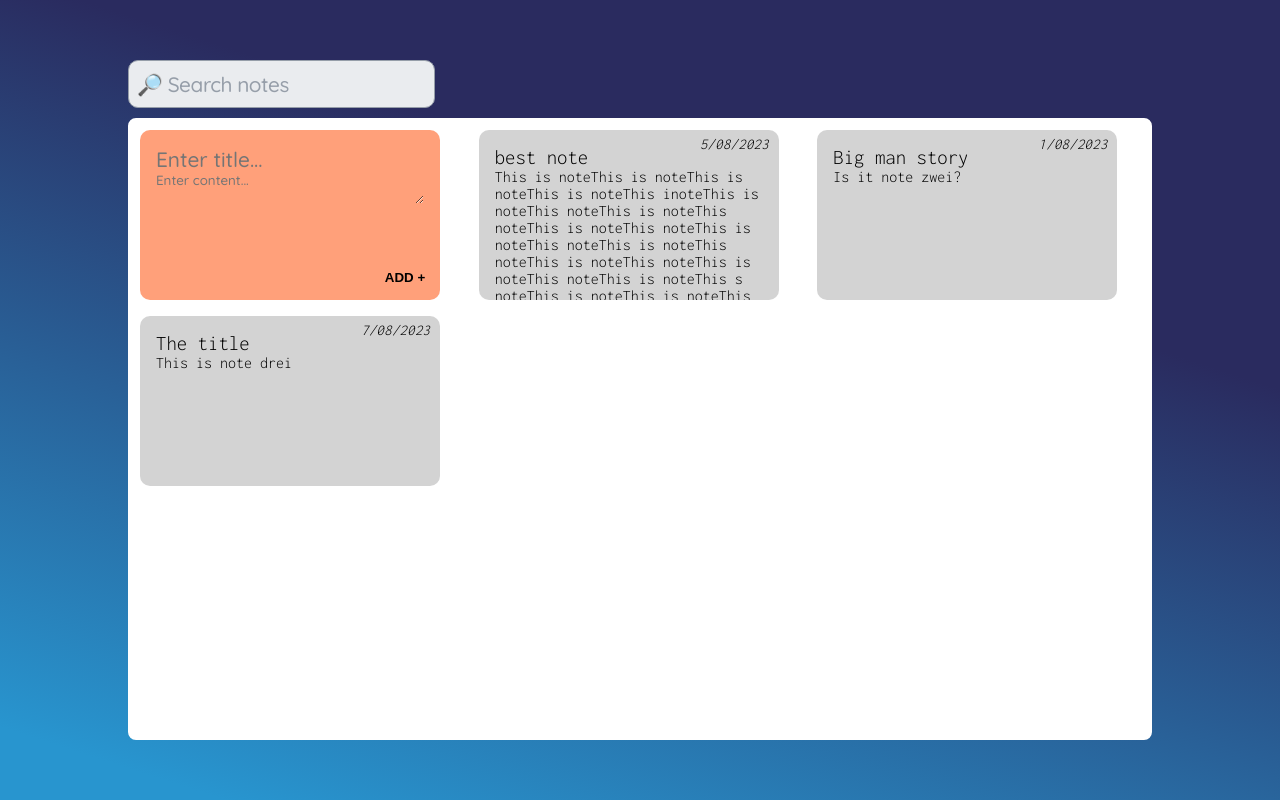
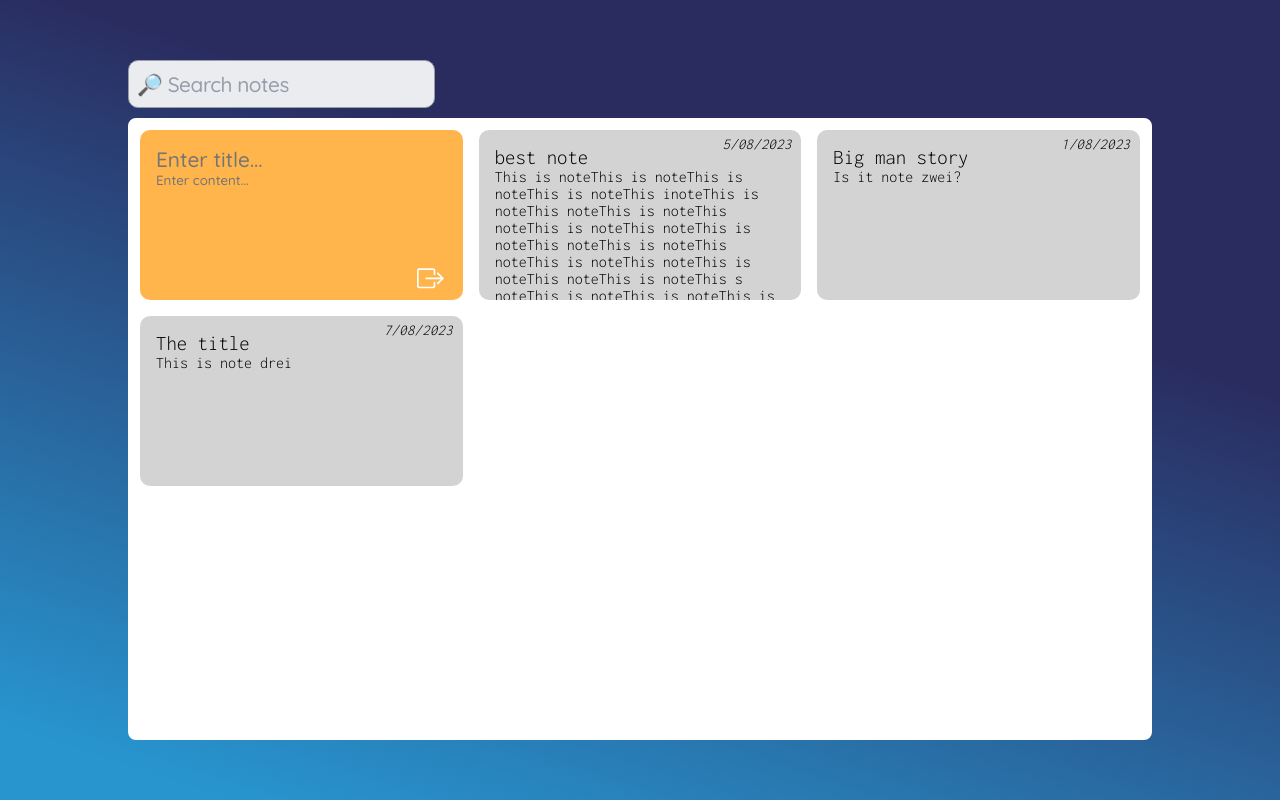
Before and after one commit to m1ckeyyy/improvement-center, a React (Vite) app in the folder client/: page /journal in a window 1280 px wide. Built offline with nearby package versions, Linux system fonts and the light colour scheme.

Commit message:
minor changes

```diff
--- a/client/src/pages/Tools/Journal/Journal.module.scss
+++ b/client/src/pages/Tools/Journal/Journal.module.scss
@@ -78,7 +78,7 @@ html,
   min-height: 170px;
   max-height: 170px;
   // min-width: 300px;
-  max-width: 300px;
+  max-width: 400px;
   display: flex;
   flex-direction: column;
   // justify-content: space-between;
@@ -92,8 +92,14 @@ html,
   }
 }
 .newNote {
-  background-color: lightsalmon;
+  background-color: #ffb54b;
   position: relative;
+  overflow-x: hidden;
+  textarea {
+    resize: none;
+    height: 100%;
+    width: 100%;
+  }
 }
 .submitNote {
   cursor: pointer;
@@ -104,29 +110,36 @@ html,
   background: none;
   border: none;
   width: 20%;
+  padding: 5px;
+  // background-color: #4f8bde;
+  color: white;
+  right: 0px;
+  bottom: 0;
+  transition: color 0.3s ease;
   &:hover {
+    color: rgb(32, 32, 32);
   }
 }
-.noteFooter{
+.noteFooter {
   font-size: 1.15em;
   font-style: oblique;
   position: absolute;
   top: 3px;
   right: 10px;
-
 }
-.newNoteContent{
+.newNoteContent {
   font-family: 'Quicksand', sans-serif;
 
-background: none;
-border: none;
+  background: none;
+  border: none;
 }
-.newNoteTitle{
+.newNoteTitle {
   font-family: 'Quicksand', sans-serif;
   font-size: 1.3em;
-  background:none;
+  background: none;
   border: none;
 }
-.newNoteTitle:focus, .newNoteContent:focus {
+.newNoteTitle:focus,
+.newNoteContent:focus {
   outline: none;
 }
--- a/client/src/pages/Tools/Journal/components/NewNote.jsx
+++ b/client/src/pages/Tools/Journal/components/NewNote.jsx
@@ -1,10 +1,10 @@
 import styles from './../Journal.module.scss';
-import {useState} from 'react'
+import { useState } from 'react';
+import { BsBoxArrowRight } from 'react-icons/bs';
 
 export const NewNote = ({ setNotes }) => {
-
-  const [title, setTitle] = useState(''); // State for the editable title field
-  const [content, setContent] = useState(''); // State for the editable content field
+  const [title, setTitle] = useState('');
+  const [content, setContent] = useState('');
   const handleTitleChange = (event) => {
     setTitle(event.target.value);
   };
@@ -34,26 +34,12 @@ export const NewNote = ({ setNotes }) => {
     setContent('');
   };
 
-
-
   return (
     <form className={`${styles.note} ${styles.newNote}`} onSubmit={handleSubmit}>
-        <input
-          type="text"
-          value={title}
-          onChange={handleTitleChange}
-          placeholder="Enter title..."
-          className={styles.newNoteTitle}
-        />
-      <textarea
-        value={content}
-        onChange={handleContentChange}
-        placeholder="Enter content..."
-        className={styles.newNoteContent}
-
-      />
+      <input type="text" value={title} onChange={handleTitleChange} placeholder="Enter title..." className={styles.newNoteTitle} />
+      <textarea value={content} onChange={handleContentChange} placeholder="Enter content..." className={styles.newNoteContent} />
       <button className={styles.submitNote} type="submit">
-        ADD +
+        <BsBoxArrowRight size="2em" />
       </button>
     </form>
   );
```
Also changed, not shown: client/src/pages/Tools/Journal/Journal.jsx (+6 -6 lines).
